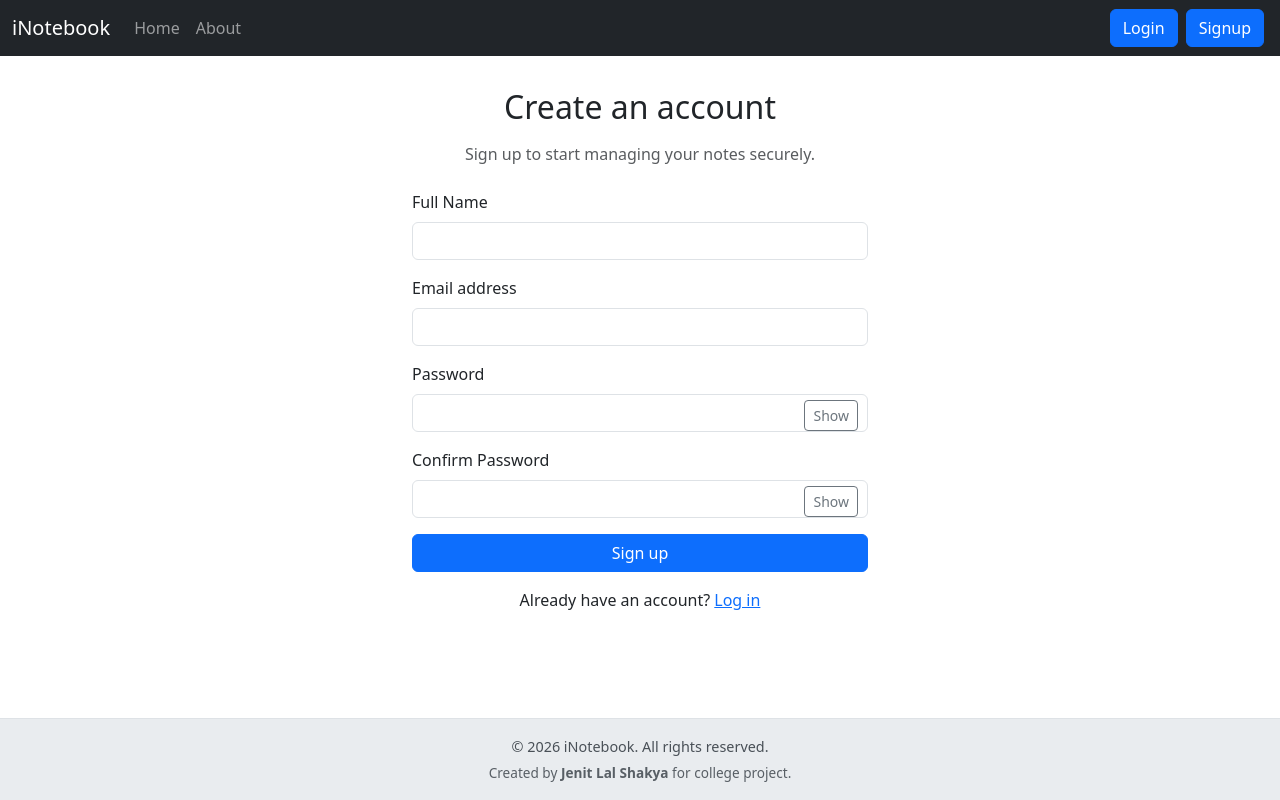
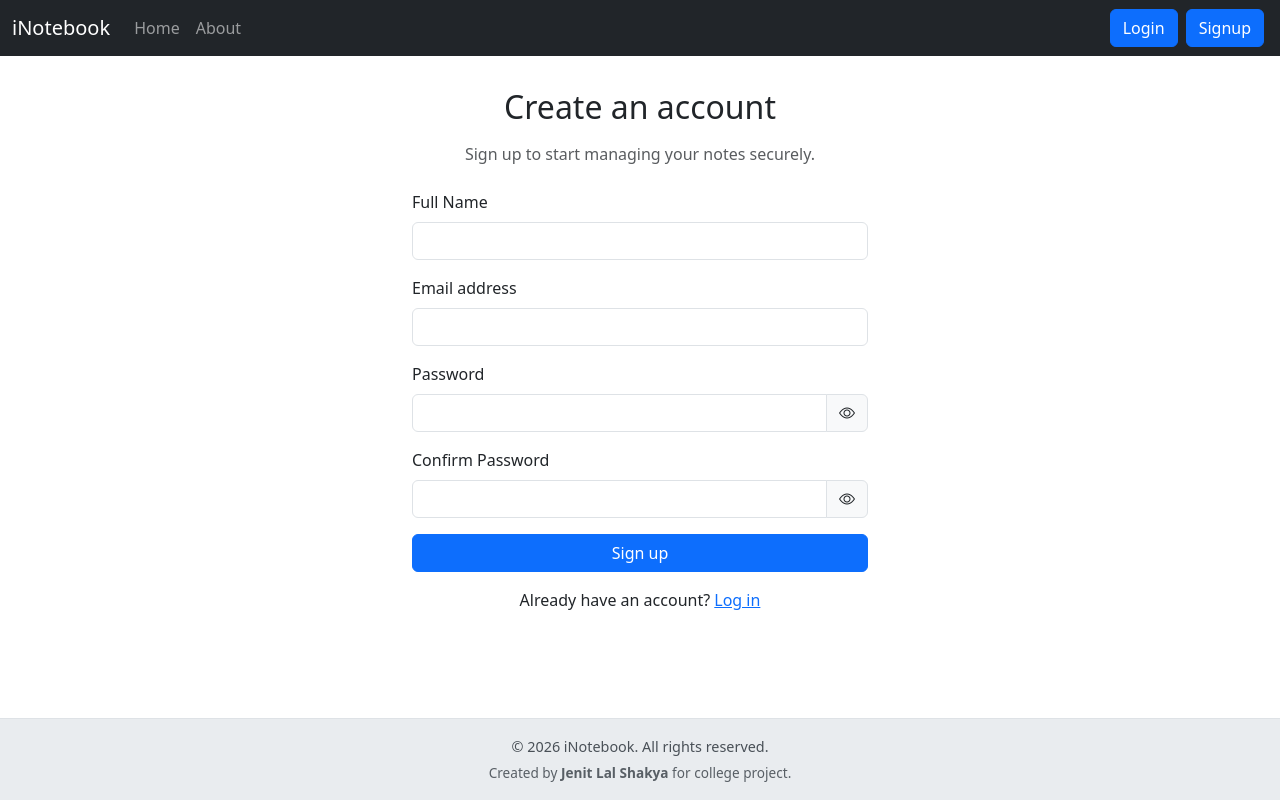
Before and after one commit to jenitlalshakya/inotebook, a React (Vite) app: page /signup in a window 1280 px wide. Built offline with nearby package versions, Linux system fonts and the light colour scheme; no server answers.

Commit message:
Update relaced show / hide password text with proper eye icon

```diff
--- a/package.json
+++ b/package.json
@@ -11,6 +11,7 @@
   },
   "dependencies": {
     "bootstrap": "^5.3.8",
+    "bootstrap-icons": "^1.13.1",
     "react": "^19.2.0",
     "react-dom": "^19.2.0",
     "react-infinite-scroll-component": "^6.1.1",
--- a/src/components/Login.jsx
+++ b/src/components/Login.jsx
@@ -120,10 +120,11 @@
                     {errors.email && <div className="invalid-feedback">{errors.email}</div>}
                 </div>
 
-                <div className="mb-3 position-relative">
+                <div className="mb-3">
                     <label htmlFor="password" className="form-label">
                         Password
                     </label>
+                    <div className="input-group">
                         <input
                             type={showPassword ? "text" : "password"}
                             className={`form-control ${errors.password ? "is-invalid" : ""}`}
@@ -133,14 +134,14 @@
                             onChange={handleChange}
                             autoComplete="current-password"
                         />
-                    <button
-                        type="button"
-                        className="btn btn-outline-secondary btn-sm position-absolute"
-                        style={{ top: "38px", right: "10px" }}
+                        <span
+                            className="input-group-text"
+                            style={{ cursor: "pointer" }}
                             onClick={() => setShowPassword((prev) => !prev)}
                         >
-                        {showPassword ? "Hide" : "Show"}
-                    </button>
+                            <i className={`bi ${showPassword ? "bi-eye-slash" : "bi-eye"}`}></i>
+                        </span>
+                    </div>
                     {errors.password && (
                         <div className="invalid-feedback d-block">{errors.password}</div>
                     )}
--- a/src/components/Profile.jsx
+++ b/src/components/Profile.jsx
@@ -16,7 +16,9 @@
     });
     const [passwordErrors, setPasswordErrors] = useState({});
     const [passwordSuccess, setPasswordSuccess] = useState(null);
-    const [showPasswords, setShowPasswords] = useState(false);
+    const [showCurrentPassword, setShowCurrentPassword] = useState(false);
+    const [showNewPassword, setShowNewPassword] = useState(false);
+    const [showConfirmPassword, setShowConfirmPassword] = useState(false);
     const [changePasswordLoading, setChangePasswordLoading] = useState(false);
     const navigate = useNavigate();
 
@@ -291,12 +293,13 @@
                                 </div>
                             )}
                             <form onSubmit={handleChangePassword} noValidate>
-                                <div className="mb-3 position-relative">
+                                <div className="mb-3">
                                     <label htmlFor="currentPassword" className="form-label">
                                         Current Password
                                     </label>
+                                    <div className="input-group">
                                         <input
-                                        type={showPasswords ? "text" : "password"}
+                                            type={showCurrentPassword ? "text" : "password"}
                                             className={`form-control ${passwordErrors.currentPassword ? "is-invalid" : ""}`}
                                             id="currentPassword"
                                             name="currentPassword"
@@ -304,24 +307,29 @@
                                             onChange={handlePasswordChange}
                                             autoComplete="current-password"
                                         />
-                                    <button
-                                        type="button"
-                                        className="btn btn-outline-secondary btn-sm position-absolute"
-                                        style={{ top: "38px", right: "10px" }}
-                                        onClick={() => setShowPasswords((p) => !p)}
+                                        <span
+                                            className="input-group-text"
+                                            style={{ cursor: "pointer" }}
+                                            onClick={() => setShowCurrentPassword((prev) => !prev)}
                                         >
-                                        {showPasswords ? "Hide" : "Show"}
-                                    </button>
+                                            <i
+                                                className={`bi ${
+                                                    showCurrentPassword ? "bi-eye-slash" : "bi-eye"
+                                                }`}
+                                            ></i>
+                                        </span>
+                                    </div>
                                     {passwordErrors.currentPassword && (
                                         <div className="invalid-feedback d-block">{passwordErrors.currentPassword}</div>
                                     )}
                                 </div>
-                                <div className="mb-3 position-relative">
+                                <div className="mb-3">
                                     <label htmlFor="newPassword" className="form-label">
                                         New Password
                                     </label>
+                                    <div className="input-group">
                                         <input
-                                        type={showPasswords ? "text" : "password"}
+                                            type={showNewPassword ? "text" : "password"}
                                             className={`form-control ${passwordErrors.newPassword ? "is-invalid" : ""}`}
                                             id="newPassword"
                                             name="newPassword"
@@ -329,16 +337,29 @@
                                             onChange={handlePasswordChange}
                                             autoComplete="new-password"
                                         />
+                                        <span
+                                            className="input-group-text"
+                                            style={{ cursor: "pointer" }}
+                                            onClick={() => setShowNewPassword((prev) => !prev)}
+                                        >
+                                            <i
+                                                className={`bi ${
+                                                    showNewPassword ? "bi-eye-slash" : "bi-eye"
+                                                }`}
+                                            ></i>
+                                        </span>
+                                    </div>
                                     {passwordErrors.newPassword && (
                                         <div className="invalid-feedback d-block">{passwordErrors.newPassword}</div>
                                     )}
                                 </div>
-                                <div className="mb-3 position-relative">
+                                <div className="mb-3">
                                     <label htmlFor="confirmPassword" className="form-label">
                                         Confirm New Password
                                     </label>
+                                    <div className="input-group">
                                         <input
-                                        type={showPasswords ? "text" : "password"}
+                                            type={showConfirmPassword ? "text" : "password"}
                                             className={`form-control ${passwordErrors.confirmPassword ? "is-invalid" : ""}`}
                                             id="confirmPassword"
                                             name="confirmPassword"
@@ -346,6 +367,18 @@
                                             onChange={handlePasswordChange}
                                             autoComplete="new-password"
                                         />
+                                        <span
+                                            className="input-group-text"
+                                            style={{ cursor: "pointer" }}
+                                            onClick={() => setShowConfirmPassword((prev) => !prev)}
+                                        >
+                                            <i
+                                                className={`bi ${
+                                                    showConfirmPassword ? "bi-eye-slash" : "bi-eye"
+                                                }`}
+                                            ></i>
+                                        </span>
+                                    </div>
                                     {passwordErrors.confirmPassword && (
                                         <div className="invalid-feedback d-block">{passwordErrors.confirmPassword}</div>
                                     )}
--- a/src/components/Signup.jsx
+++ b/src/components/Signup.jsx
@@ -167,10 +167,11 @@
                     {errors.email && <div className="invalid-feedback">{errors.email}</div>}
                 </div>
 
-                <div className="mb-3 position-relative">
+                <div className="mb-3">
                     <label htmlFor="password" className="form-label">
                         Password
                     </label>
+                    <div className="input-group">
                         <input
                             type={showPassword ? "text" : "password"}
                             className={`form-control ${errors.password ? "is-invalid" : ""}`}
@@ -180,23 +181,24 @@
                             onChange={handleChange}
                             autoComplete="new-password"
                         />
-                    <button
-                        type="button"
-                        className="btn btn-outline-secondary btn-sm position-absolute"
-                        style={{ top: "38px", right: "10px" }}
+                        <span
+                            className="input-group-text"
+                            style={{ cursor: "pointer" }}
                             onClick={() => setShowPassword((prev) => !prev)}
                         >
-                        {showPassword ? "Hide" : "Show"}
-                    </button>
+                            <i className={`bi ${showPassword ? "bi-eye-slash" : "bi-eye"}`}></i>
+                        </span>
+                    </div>
                     {errors.password && (
                         <div className="invalid-feedback d-block">{errors.password}</div>
                     )}
                 </div>
 
-                <div className="mb-3 position-relative">
+                <div className="mb-3">
                     <label htmlFor="confirmPassword" className="form-label">
                         Confirm Password
                     </label>
+                    <div className="input-group">
                         <input
                             type={showConfirmPassword ? "text" : "password"}
                             className={`form-control ${errors.confirmPassword ? "is-invalid" : ""}`}
@@ -206,14 +208,14 @@
                             onChange={handleChange}
                             autoComplete="new-password"
                         />
-                    <button
-                        type="button"
-                        className="btn btn-outline-secondary btn-sm position-absolute"
-                        style={{ top: "38px", right: "10px" }}
+                        <span
+                            className="input-group-text"
+                            style={{ cursor: "pointer" }}
                             onClick={() => setShowConfirmPassword((prev) => !prev)}
                         >
-                        {showConfirmPassword ? "Hide" : "Show"}
-                    </button>
+                            <i className={`bi ${showConfirmPassword ? "bi-eye-slash" : "bi-eye"}`}></i>
+                        </span>
+                    </div>
                     {errors.confirmPassword && (
                         <div className="invalid-feedback d-block">
                             {errors.confirmPassword}
--- a/src/main.jsx
+++ b/src/main.jsx
@@ -3,6 +3,7 @@
 import './index.css';
 import App from './App.jsx';
 import 'bootstrap/dist/css/bootstrap.min.css';
+import 'bootstrap-icons/font/bootstrap-icons.css';
 import 'bootstrap/dist/js/bootstrap.bundle.min.js';
 
 createRoot(document.getElementById('root')).render(
```
Also changed, not shown: 1 other file (tests, documents, lock files or other folders). Lines whose indentation alone changed are shown as unchanged.
